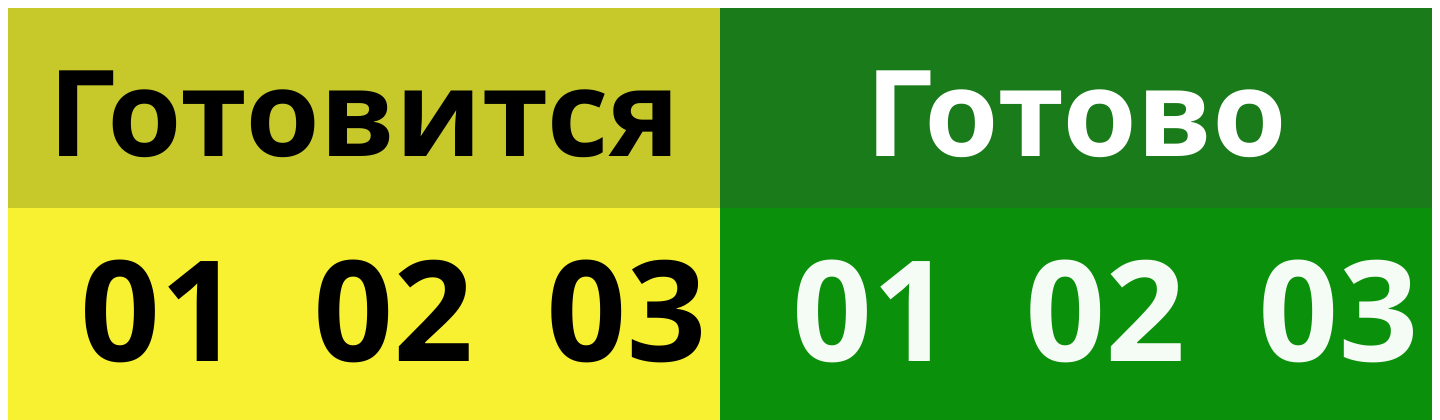
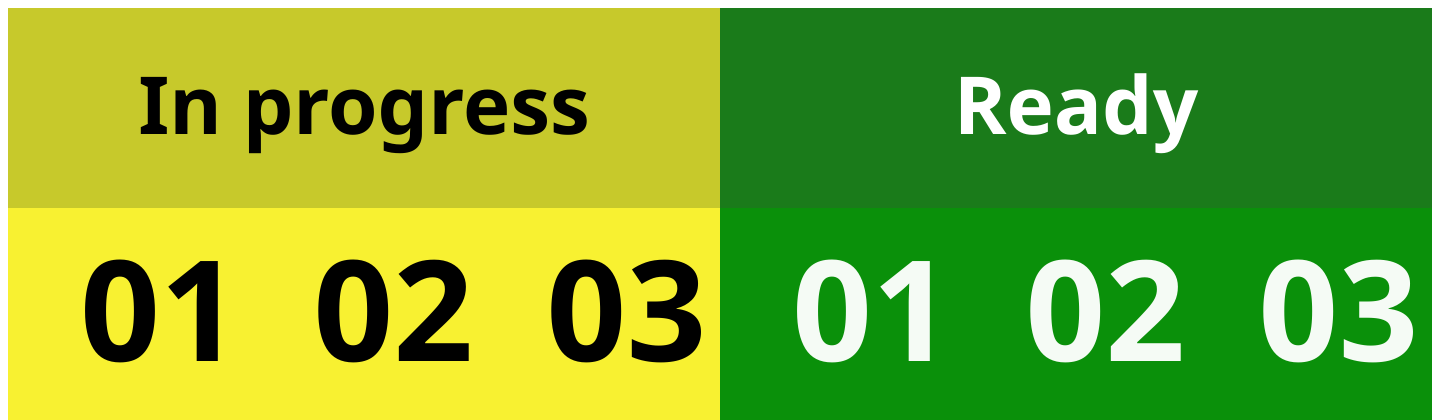
Before and after one commit to MKH-IT/food-ordering-system, a Python web app: template templates/order_statuses.html in a window 1440 px wide. Shown: the top 420 px of the page. Run offline with Jinja, Linux system fonts and the light colour scheme; the template is opened without the code that fills it, so the values that code supplies are empty.

Commit message:
Update order statuses UI

```diff
--- a/templates/order_statuses.html
+++ b/templates/order_statuses.html
@@ -39,16 +39,16 @@
         }
 
         .top-right-text {
-            font-size: 120px;
-            margin-top: 20px;
+            font-size: 80px;
+            margin-top: 40px;
             /* margin-bottom: 0px; */
             color: white;
             text-align: center;
         }
 
         .top-left-text {
-            font-size: 120px;
-            margin-top: 20px;
+            font-size: 80px;
+            margin-top: 40px;
             /* margin-bottom: 0px; */
             text-align: center;
         }
@@ -72,10 +72,10 @@
 
     <div style="display: flex;">
         <div class="block-top-left">
-            <b><p class="top-left-text ">Готовится</p></b>
+            <b><p class="top-left-text ">In progress</p></b>
         </div>
         <div class="block-top-right">
-            <b><p class="top-right-text">Готово</p></b>
+            <b><p class="top-right-text">Ready</p></b>
         </div>
     </div>
 
```
Also changed, not shown: images/tablo.png.
